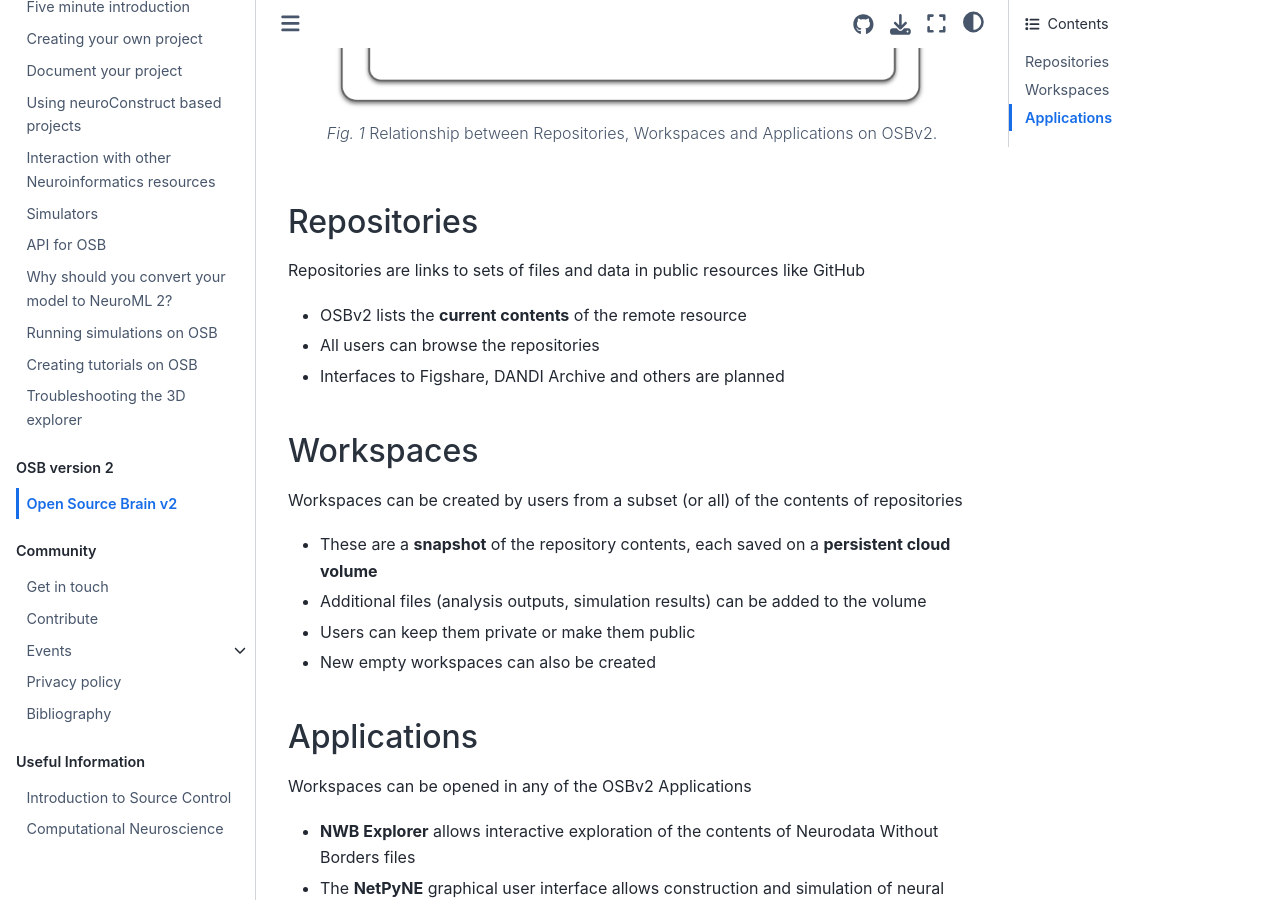
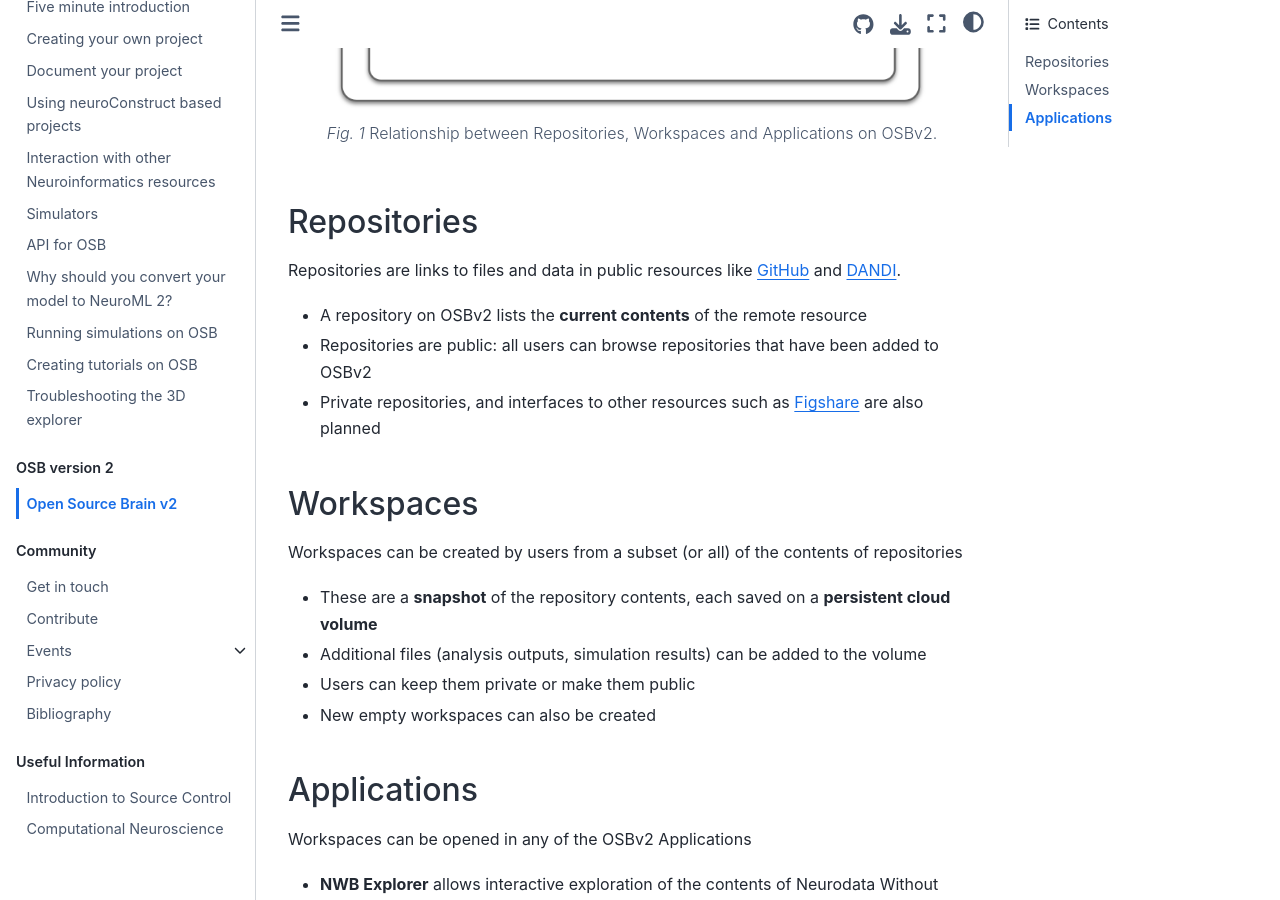
Before and after one commit to OpenSourceBrain/Documentation, a Jupyter Book: the page built from source/OSBv2/Overview.md, in a window 1280 px wide and 900 px high, scrolled down 933 px. Built offline with Jupyter Book 1.0.4 settings and Sphinx 7.4.7 and the Sphinx Book theme 1.1.4, drawn with Linux system fonts in a browser that asks for light colours.

Commit message:
improvement(repos): tweak text

```diff
--- a/source/OSBv2/Overview.md
+++ b/source/OSBv2/Overview.md
@@ -19,11 +19,11 @@
 (repositories)=
 ## Repositories
 
-Repositories are links to sets of files and data in public resources like GitHub
+Repositories are links to files and data in public resources like [GitHub](https://github.com) and [DANDI](https://gui.dandiarchive.org).
 
-- OSBv2 lists the **current contents** of the remote resource
-- All users can browse the repositories
-- Interfaces to Figshare, DANDI Archive and others are planned
+- A repository on OSBv2 lists the **current contents** of the remote resource
+- Repositories are public: all users can browse repositories that have been added to OSBv2
+- Private repositories, and interfaces to other resources such as [Figshare](https://figshare.com/) are also planned
 
 (workspaces)=
 ## Workspaces
```
